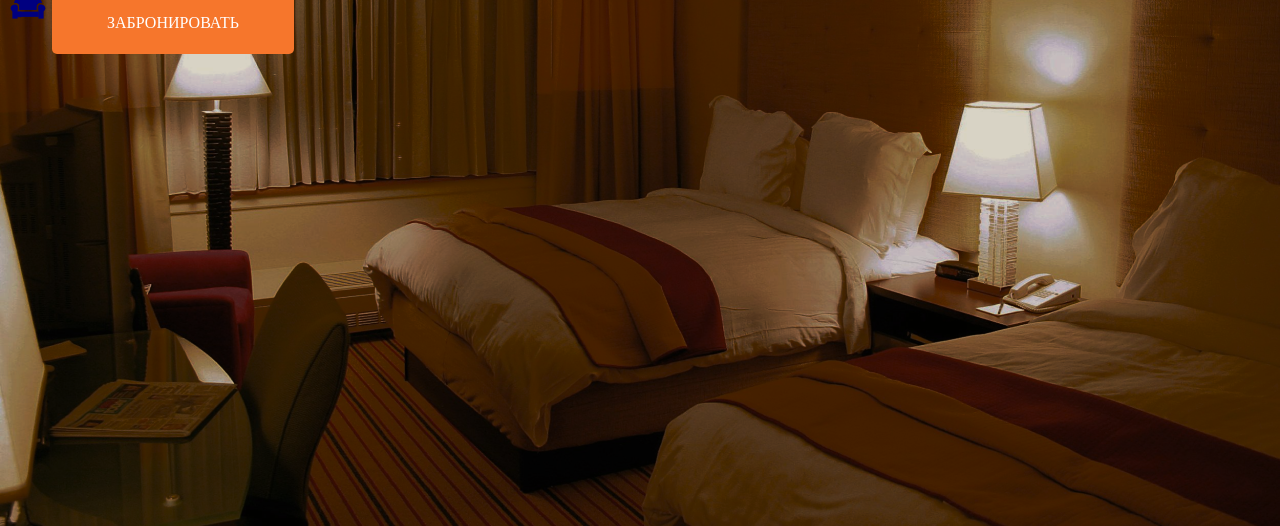
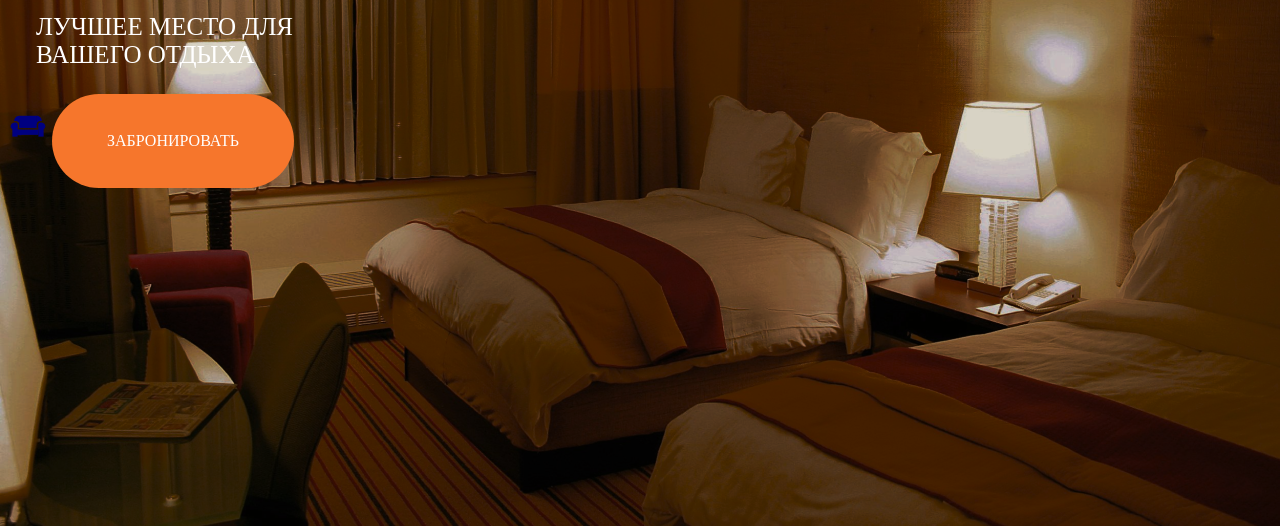
Before and after one commit to Neurolius/----------, a plain HTML site: page index.html in a window 1280 px wide. Shown: the part 274-800 px from the top of the page. Drawn offline with Linux system fonts and the light colour scheme.

Commit message:
main page

```diff
--- a/index.html
+++ b/index.html
@@ -28,6 +28,14 @@
 </div>
 </span>
 
+<div class="main-text">
+    <p class="menu-main">
+        ЛУЧШЕЕ МЕСТО ДЛЯ <br> ВАШЕГО ОТДЫХА
+    </p>
+</div>
+
+
+
 <div class="but">
     <img src="./img/icon.svg" alt="" height="40px" width="40px">
     <button class="button">
--- a/style.css
+++ b/style.css
@@ -21,11 +21,11 @@ body{
     all:unset;
     padding: 22px 55px;
     background: #f6762c;
-    border-radius: 5px;
+    border-radius: 50px;
     color:#fff;
     font-weight: 500;
     font-size: 16px;
-    line-height: 19px;
+    line-height: 50px;
 }
 .head{
     display: flex;
@@ -33,7 +33,9 @@ body{
 
 }
 
-
+.main-text{
+    margin-left: 28px;
+}
 .menu-main{
     font-size: 25px;
 }
```
